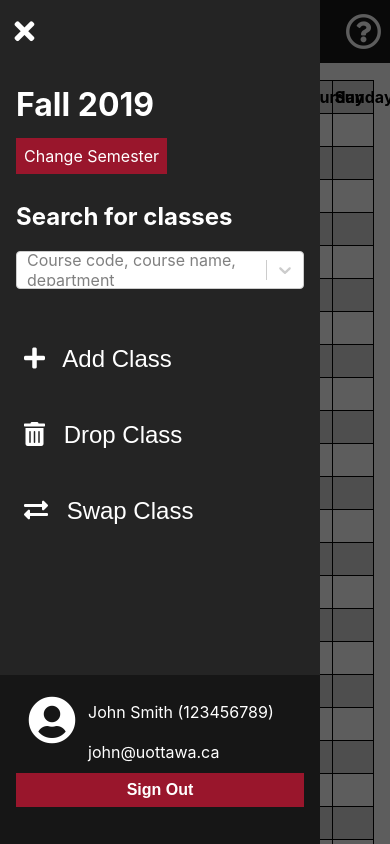
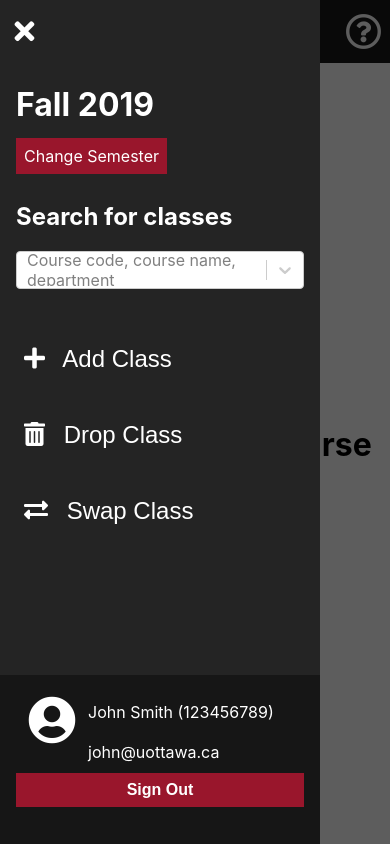
Before and after one commit to Projudah/Inroll, a React (Create React App) app: page / in a window 390 px wide. Both pictures are taken after a click on the icon 25 px from the left and 31 px from the top of the page. Built offline with nearby package versions, Linux system fonts and the light colour scheme.

Commit message:
ONLY ONE SIDEBAR

```diff
--- a/src/App.js
+++ b/src/App.js
@@ -16,31 +16,6 @@ import ClassInfo from './components/Modal/ClassInfo'
 import Progress from './components/Progress'
 import ViewSelectedClasses from './components/ViewSelectedClasses'
 import Confirmation from './components/Confirmation'
-
-
-const SidebarConductor = props => {
-  var view = props.view
-  var sidebarToggle = props.sidebarMenu
-  var toggle = props.toggle
-  var toggleSearchClassModal = props.toggleSearchClassModal
-  var toggleSearchDepartmentModal = props.toggleSearchDepartmentModal
-  var toggleLoginPage = props.toggleLoginPage
-  var toggleSidebarMenu = props.toggleSidebarMenu
-  switch (props.sidebarMenu){
-    case true:
-      console.log("cond",view)
-      return <Sidebar
-        toggle={toggle}
-        toggleSearchClassModal={toggleSearchClassModal}
-        toggleSearchDepartmentModal={toggleSearchDepartmentModal}
-        toggleLoginPage={toggleLoginPage}
-        toggleSidebarMenu={toggleSidebarMenu}
-        view = {view}
-      />
-    case false:
-      return null
-  }
-}
 
 const ModalConductor = props => {
   var toggle = props.toggle
@@ -222,17 +197,17 @@ class App extends Component {
       return (
         <div>
           <div className="container-sidebar">
+            {/* {this.state.sidebarMenu ?
                 <div className="sidebar-mobile">
-              <SidebarConductor
+                  <Sidebar
                     toggle={this.toggle}
                     toggleSearchClassModal={this.toggleSearchClassModal}
                     toggleSearchDepartmentModal={this.toggleSearchDepartmentModal}
                     toggleLoginPage={this.toggleLoginPage}
                     toggleSidebarMenu={this.toggleSidebarMenu}
-                sidebarMenu={this.state.sidebarMenu}
-                view = {this.state.view}
                   />
                 </div>
+              : null } */}
           </div>
           {this.state.sidebarMenu ? <div className="overlay"></div> : null}
           <ModalConductor
@@ -257,16 +232,15 @@ class App extends Component {
             />
           </div>
           <div className="app">
-            <div className="container-sidebar">
-              <div className="sidebar-web">
+            <div className={this.state.sidebarMenu ? "mobile-show" : "mobile-hide" }>
               <Sidebar
                 toggle={this.toggle}
                 toggleSearchClassModal={this.toggleSearchClassModal}
                 toggleSearchDepartmentModal={this.toggleSearchDepartmentModal}
                 toggleLoginPage={this.toggleLoginPage}
+                toggleSidebarMenu = {this.toggleSidebarMenu}
                 view = {this.state.view}
               />
-              </div>
             </div>
             <div className="content">
               {view}
--- a/src/App.scss
+++ b/src/App.scss
@@ -1,3 +1,11 @@
+.mobile-show{
+  display: block;
+}
+
+.mobile-hide{
+  display: block;
+}
+
 .app {
   display: grid;
   grid-template-columns: 20em 2fr;
@@ -46,6 +54,14 @@
     width: 100%;
   }
 
+  .mobile-show{
+    display: block;
+  }
+
+  .mobile-hide{
+    display: none;
+  }
+
   .web-navbar{
     display: none;
   }
--- a/src/components/ScheduleView/ScheduleView.js
+++ b/src/components/ScheduleView/ScheduleView.js
@@ -401,7 +401,19 @@ class ScheduleView extends Component {
         id: 4,
       }]
   }
-    return <div className="schedule">{this.generateTable()}</div>
+    return(
+      <div>
+        <div className="schedule-container">
+          <div className="schedule-web">{this.generateTable()}</div>
+          <div className="schedule-mobile">
+            THIS IS MOBILE
+          </div>
+        </div>
+        <div className="course-sequence">
+          <h1>Recommended Course Sequence</h1>
+        </div>
+      </div>
+    )
   }
 }
 
--- a/src/components/ScheduleView/ScheduleView.scss
+++ b/src/components/ScheduleView/ScheduleView.scss
@@ -3,7 +3,11 @@ $lighter_grey: #242424;
 $light_maroon: #bb1a35;
 $lightest_grey: #d8d8d8;
 
-.schedule{
+.schedule-mobile{
+  display: none;
+}
+
+.schedule-web{
 	// height: 700px;
 
   table {
@@ -51,9 +55,11 @@ $lightest_grey: #d8d8d8;
 }
 
 @media only screen and (max-width: 1050px) {
-  .sidebar-container{
-		height: 100vh;
-		margin: 0;
-		z-index: 101;
+  .schedule-web{
+    display: none;
+  }
+
+  .schedule-mobile{
+    display: block;
   }
 }
```
Lines whose indentation alone changed are shown as unchanged.
